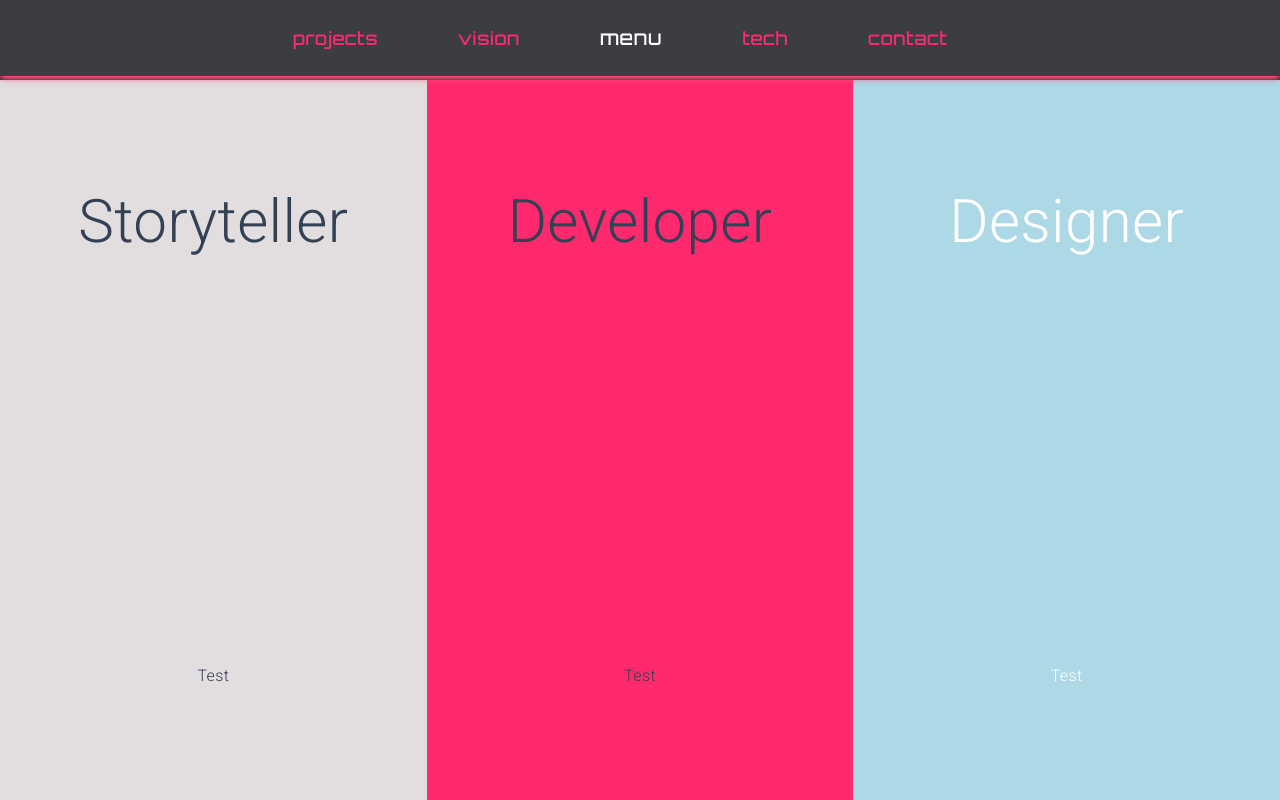
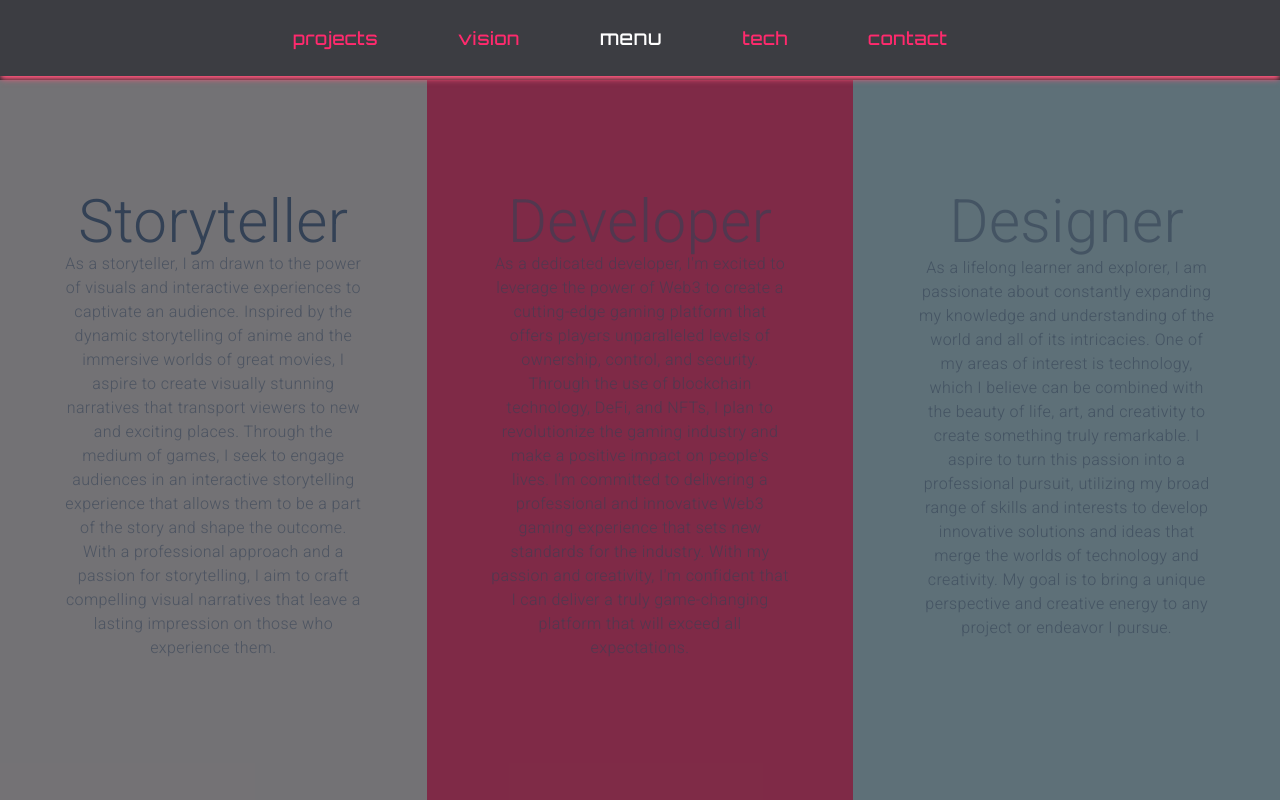
Before and after one commit to gopiinho/devProfile, a Next.js app: page /vision in a window 1280 px wide. Built offline with nearby package versions, Linux system fonts and the light colour scheme.

Commit message:
Vision page placeholder text using chatgpt - will add my touch later

```diff
--- a/pages/vision.jsx
+++ b/pages/vision.jsx
@@ -11,22 +11,55 @@ const vision = () => {
       className="w-full h-screen text-center font-robot "
     >
       <div className="flex flex-col justify-between lg:flex-row md:flex-row h-full sm:flex-col md:h-screen  sm:h-screen sm:justify-center md:justify-center lg:justify-center font-robot pt-20 sm:pt-20 md:pt-20">
-        <div className="p-4 bg-[#e2dddf] lg:w-1/3 md:w-full h-full sm:w-full">
-          <div className="flex lg:flex-col md:flex-col sm:flex-row sm:w-full justify-between h-full py-24  text-slate-700 ">
-            <h1 className="">Storyteller</h1>
-            <p>Test</p>
+        <div className="p-4 bg-[#e2dddf]/40 hover:bg-[#e2dddf] hover:text-slate-700 text-slate-700/60 transform duration-300 lg:w-1/3 md:w-full h-full sm:w-full">
+          <div className="flex lg:flex-col md:flex-col sm:flex-row sm:w-full justify-between h-full py-24   ">
+            <h1 className="text-slate-700">Storyteller</h1>
+            <p className="mx-12 pb-12">
+              As a storyteller, I am drawn to the power of visuals and
+              interactive experiences to captivate an audience. Inspired by the
+              dynamic storytelling of anime and the immersive worlds of great
+              movies, I aspire to create visually stunning narratives that
+              transport viewers to new and exciting places. Through the medium
+              of games, I seek to engage audiences in an interactive
+              storytelling experience that allows them to be a part of the story
+              and shape the outcome. With a professional approach and a passion
+              for storytelling, I aim to craft compelling visual narratives that
+              leave a lasting impression on those who experience them.
+            </p>
           </div>
         </div>
-        <div className="p-4 bg-[#ff2a6d]  lg:w-1/3 md:w-full h-full sm:w-full">
-          <div className="flex lg:flex-col md:flex-col sm:flex-row sm:w-full justify-between h-full py-24 text-slate-700">
+        <div className="p-4 bg-[#ff2a6d]/40 hover:bg-[#ff2a6d] hover:text-slate-700 text-slate-700/60 transform duration-300 lg:w-1/3 md:w-full h-full sm:w-full">
+          <div className="flex lg:flex-col md:flex-col sm:flex-row sm:w-full justify-between h-full py-24">
             <h1>Developer</h1>
-            <p>Test</p>
+            <p className="mx-12 pb-12">
+              As a dedicated developer, I'm excited to leverage the power of
+              Web3 to create a cutting-edge gaming platform that offers players
+              unparalleled levels of ownership, control, and security. Through
+              the use of blockchain technology, DeFi, and NFTs, I plan to
+              revolutionize the gaming industry and make a positive impact on
+              people's lives. I'm committed to delivering a professional and
+              innovative Web3 gaming experience that sets new standards for the
+              industry. With my passion and creativity, I'm confident that I can
+              deliver a truly game-changing platform that will exceed all
+              expectations.
+            </p>
           </div>
         </div>
-        <div className="p-4 bg-[#ADD8E6]  lg:w-1/3 md:w-full h-full sm:w-full">
+        <div className="p-4 bg-[#ADD8E6]/40 hover:bg-[#ADD8E6] hover:text-slate-700 text-slate-700/60 transform duration-300  lg:w-1/3 md:w-full h-full sm:w-full">
           <div className="flex lg:flex-col md:flex-col sm:flex-row sm:w-full justify-between h-full py-24">
             <h1>Designer</h1>
-            <p>Test</p>
+            <p className="mx-12 pb-12">
+              As a lifelong learner and explorer, I am passionate about
+              constantly expanding my knowledge and understanding of the world
+              and all of its intricacies. One of my areas of interest is
+              technology, which I believe can be combined with the beauty of
+              life, art, and creativity to create something truly remarkable. I
+              aspire to turn this passion into a professional pursuit, utilizing
+              my broad range of skills and interests to develop innovative
+              solutions and ideas that merge the worlds of technology and
+              creativity. My goal is to bring a unique perspective and creative
+              energy to any project or endeavor I pursue.
+            </p>
           </div>
         </div>
       </div>
```
